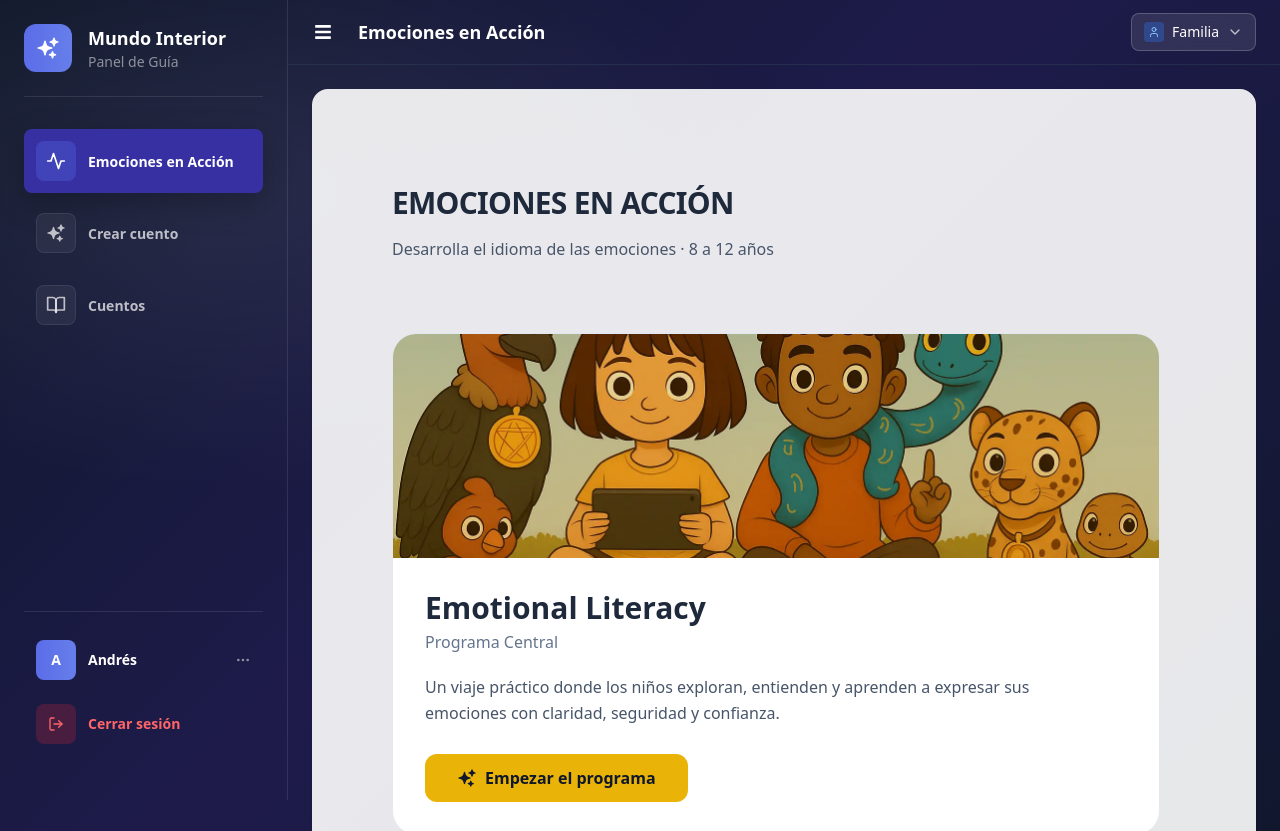
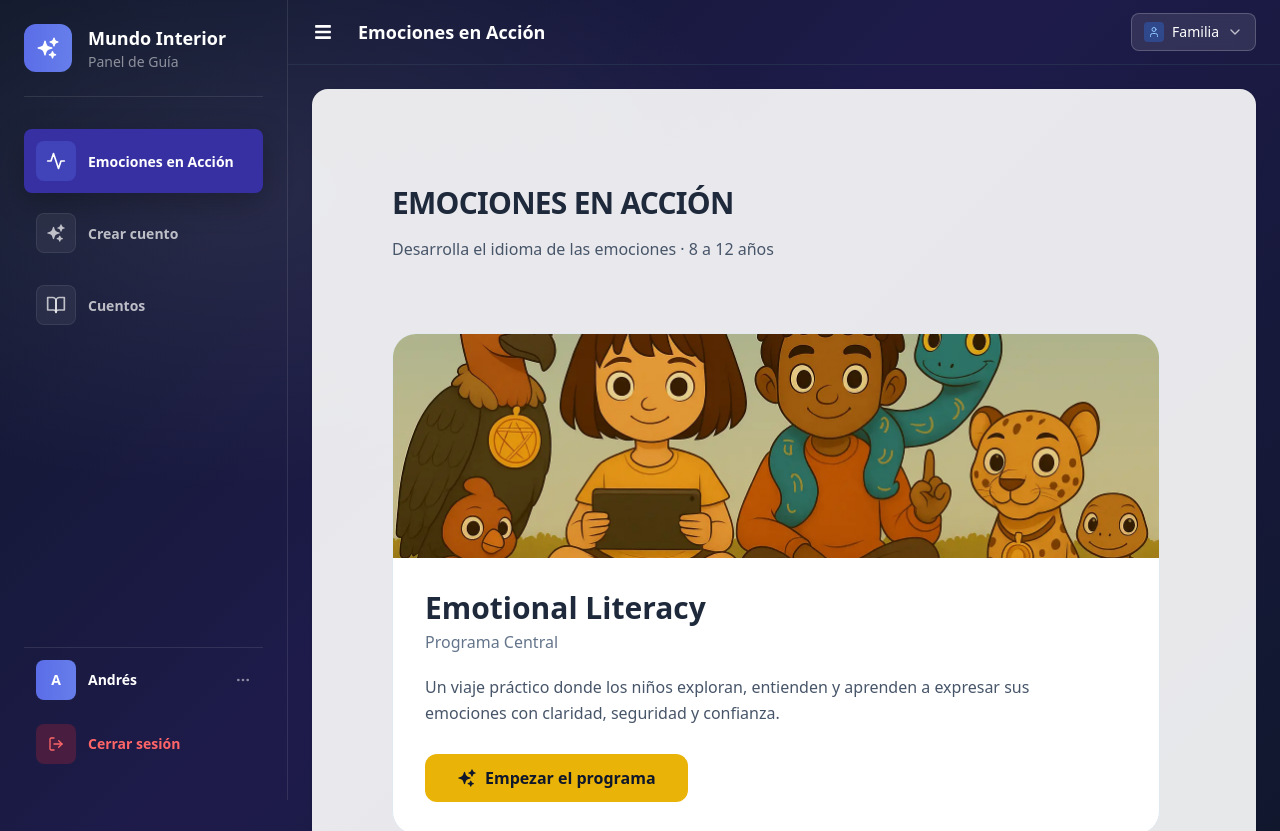
Before and after one commit to and27/mundo, a Next.js app: page /parentDashboard in a window 1280 px wide. Shown: the top 831 px of the page. Built offline with nearby package versions, Linux system fonts and the light colour scheme.

Commit message:
chore(sidebar): fix ui bottom padding

```diff
--- a/src/components/dashboard/Sidebar.tsx
+++ b/src/components/dashboard/Sidebar.tsx
@@ -156,7 +156,7 @@ const Sidebar: React.FC<SidebarProps> = ({
           </nav>
         </div>
 
-        <div className="mb-5 mt-auto space-y-2 md:space-y-4">
+        <div className="pg-safe">
           <div className="h-px bg-white/10" />
 
           <div className="">
```
